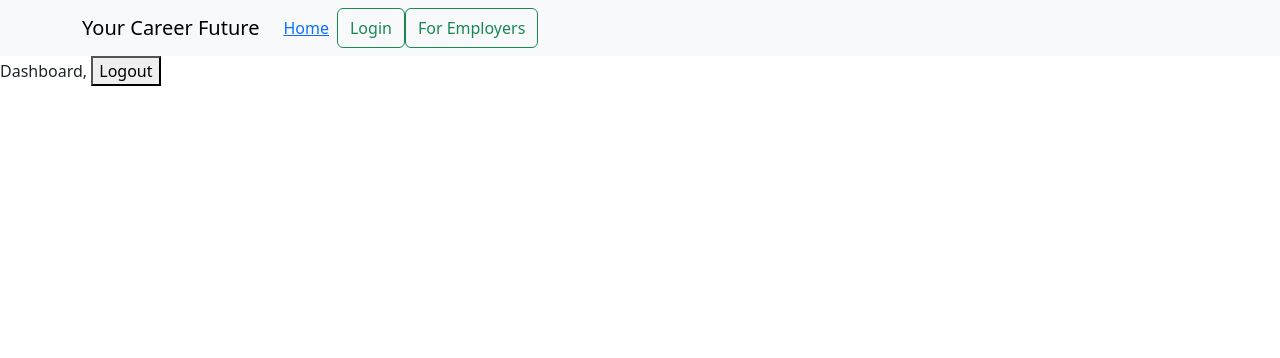
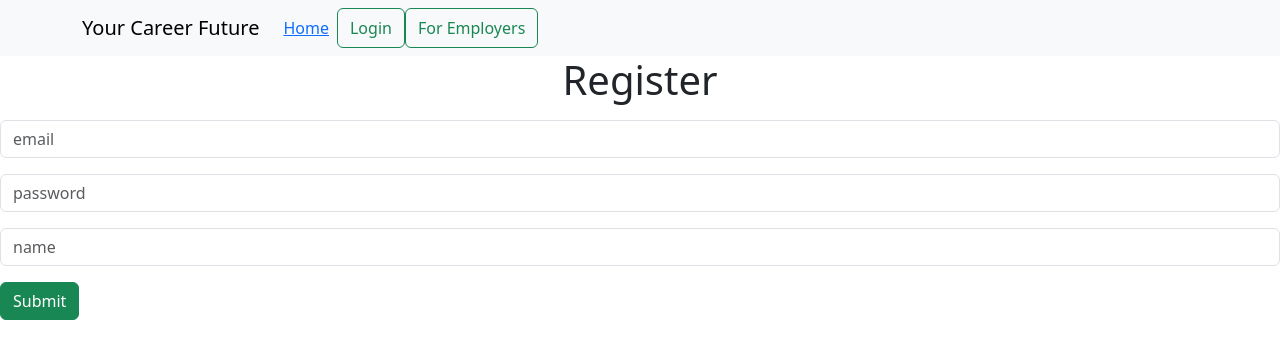
Before and after one commit to ilyas182/pern-jobstreet, a React (Create React App) app: page /register in a window 1280 px wide. Shown: the top 358 px of the page. Built offline with nearby package versions, Linux system fonts and the light colour scheme; no server answers.

Commit message:
handle user already exists during registration

```diff
--- a/controllers/Users.js
+++ b/controllers/Users.js
@@ -10,7 +10,7 @@ async function create(req,res) {
         // Step 2: check if user exist (if user exist then throw error)
         const user = await pool.query("SELECT * FROM users WHERE email = $1", [email]);
         if (user.rows.length !== 0){
-            res.status(401).send("User already exists");
+            return res.status(409).json({error: "User already exists"});
         }
 
         // Step 3: bcrypt user password
--- a/src/App.js
+++ b/src/App.js
@@ -65,7 +65,7 @@ function App() {
         {!employerMode? (<NavBar isAuth={isAuth} setAuth={setAuth} setEmployerMode={setEmployerMode}/>):(<EmployerNavbar employerAuth={employerAuth} EmployerAuth={EmployerAuth} setEmployerMode={setEmployerMode}/>)}
         <Routes>
           <Route path="/" element={<MainPage />}/>
-          <Route path="/register" element={isAuth ? (<Register setAuth={setAuth}/>) : (<Dashboard setAuth={setAuth}/> ) }/>
+          <Route path="/register" element={isAuth ? (<Dashboard setAuth={setAuth}/> ) :(<Register setAuth={setAuth}/>) }/>
           <Route path="/login" element={isAuth ? (<Dashboard setAuth={setAuth}/> ) : (<Login setAuth={setAuth}/>)}/>
           <Route path="/dashboard" element={isAuth ? (<Dashboard setAuth={setAuth}/>) : (<Login setAuth={setAuth}/>)}/>
           <Route path="/job/:jobId/apply" element={isAuth ? (<JobApplicationPage/>) : (<Login setAuth={setAuth}/>)}/>
--- a/src/components/User/Register.jsx
+++ b/src/components/User/Register.jsx
@@ -25,8 +25,11 @@ export default function Register({setAuth}) {
         })
 
             const parseResponse = await response.json();
+            if (response.ok) {
             localStorage.setItem("token", parseResponse.token);
             setAuth(true);
+            } else alert(parseResponse.error);
+
         } catch (error) {
             console.error(error.message)
         }
```
